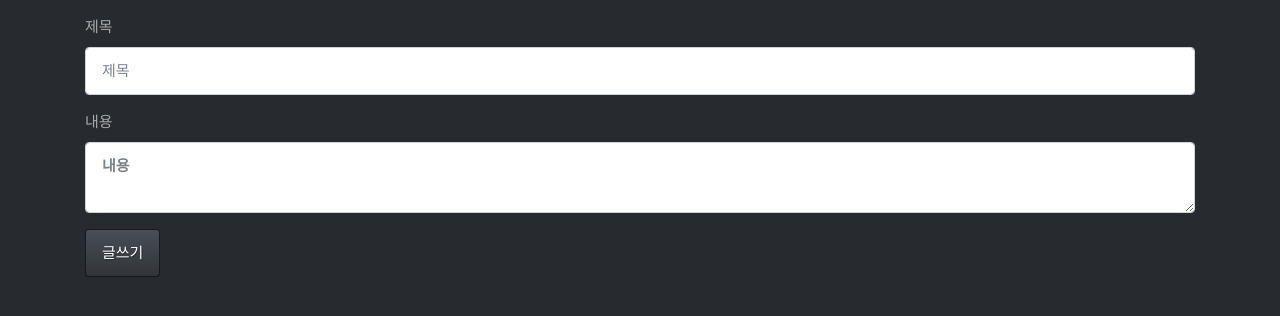
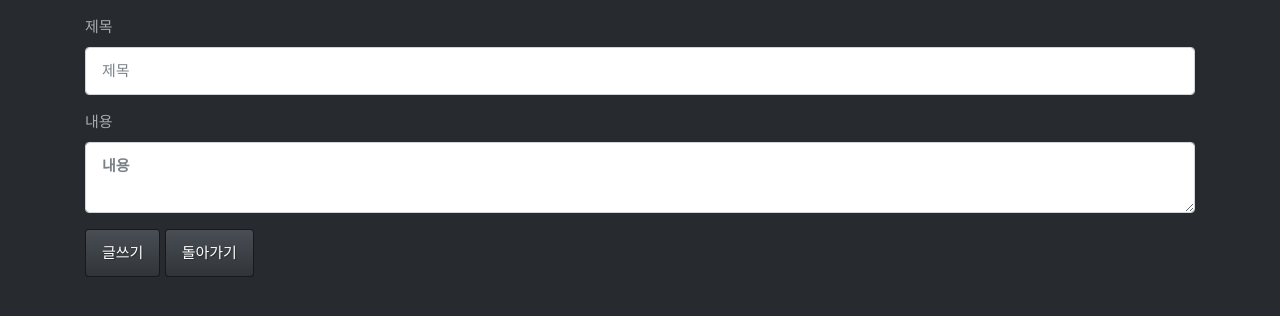
Before and after one commit to mrunzap/Django_Web_Service, a Django app: page /board/write/ in a window 1280 px wide. Shown: the top 316 px of the page. Run offline with Django 3.2, Linux system fonts and the light colour scheme; some libraries are stand-ins or nearby versions.

```diff
--- a/board/templates/board_write.html
+++ b/board/templates/board_write.html
@@ -20,6 +20,7 @@
       {% endif %}
       {% endfor %}
       <button type="submit" class="btn btn-primary">글쓰기</button>
+      <button type="button" class="btn btn-primary" onclick="location.href='/board/list/'">돌아가기</button>
     </form>
   </div>
 </div>
```
